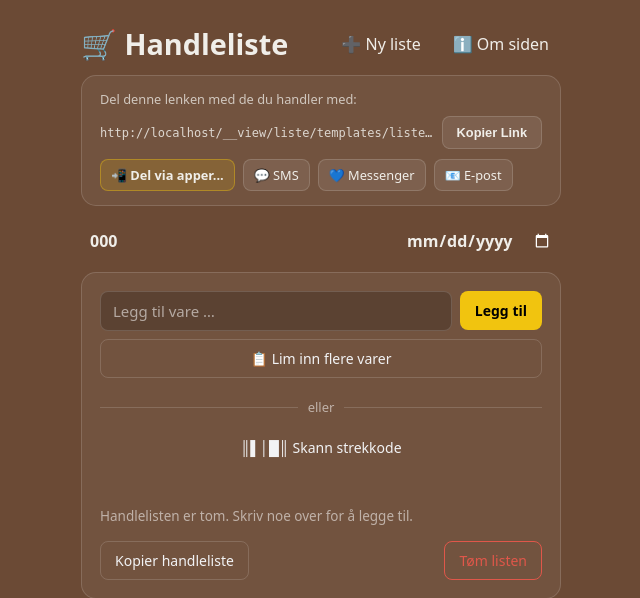
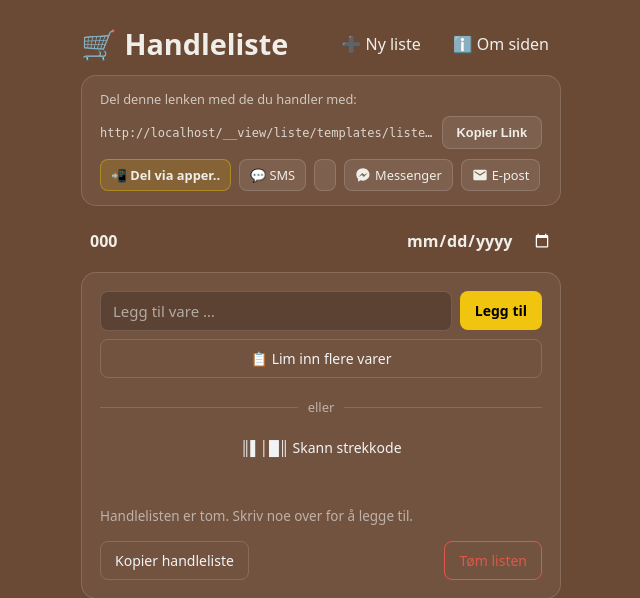
Before and after one commit to stiann91/handleliste-web, a Django app: template liste/templates/liste/side.html in a window 1280 px wide. Shown: the top 598 px of the page, without its empty margins (315-955 px from the left). Run offline with Django 5.2, Linux system fonts and the light colour scheme; the template is opened without the code that fills it: most values are stand-ins (such as "Sample title", 1, 10 or a date in 2020); some libraries are stand-ins or nearby versions.

Commit message:
ikon oppdatering

```diff
--- a/liste/templates/liste/side.html
+++ b/liste/templates/liste/side.html
@@ -169,13 +169,23 @@
       <div class="share-buttons-row">
         <!-- Vises kun på mobiler/enheter som støtter systemets delemeny -->
         <button type="button" id="sl-native-share" class="share-btn share-native-btn" hidden>
-          📲 Del via apper...
+          📲 Del via apper..
         </button>
 
         <!-- Standard direkte-lenker -->
         <a href="sms:?&body=Se%20på%20handlelisten%20vår:%20{{ request.build_absolute_uri|urlencode }}" class="share-btn sms-btn">💬 SMS</a>
-        <a href="fb-messenger://share/?link={{ request.build_absolute_uri|urlencode }}" target="_blank" rel="noopener" class="share-btn messenger-btn">💙 Messenger</a>
-        <a href="mailto:?subject=Handleliste&body=Hei,%20her%20er%20handlelisten%20vår:%20{{ request.build_absolute_uri|urlencode }}" class="share-btn email-btn">📧 E-post</a>
+        <a href="fb-messenger://share/?link={{ request.build_absolute_uri|urlencode }}" target="_blank" rel="noopener" class="share-btn messenger-btn">
+		<a href="fb-messenger://share/?link={{ request.build_absolute_uri|urlencode }}" target="_blank" rel="noopener" class="share-btn messenger-btn" title="Del på Messenger">
+    <svg class="share-icon" viewBox="0 0 24 24" width="16" height="16" fill="currentColor">
+      <path d="M12 2C6.477 2 2 6.145 2 11.258c0 2.51 1.01 4.787 2.646 6.438V22l3.65-2.004c1.07.297 2.215.46 3.404.46 5.523 0 10-4.145 10-9.258C21.7 6.145 17.223 2 12 2zm1.185 13.08l-2.73-2.91-5.334 2.91 5.862-6.225 2.73 2.91 5.334-2.91-5.862 6.225z"/>
+    </svg>
+    Messenger
+  </a></a>
+        <a href="mailto:?subject=Handleliste&body=Hei,%20her%20er%20handlelisten%20vår:%20{{ request.build_absolute_uri|urlencode }}" class="share-btn email-btn">
+		<svg class="share-icon" viewBox="0 0 24 24" width="16" height="16" fill="currentColor">
+      <path d="M20 4H4c-1.1 0-1.99.9-1.99 2L2 18c0 1.1.9 2 2 2h16c1.1 0 2-.9 2-2V6c0-1.1-.9-2-2-2zm0 4l-8 5-8-5V6l8 5 8-5v2z"/>
+    </svg>
+    E-post</a>
       </div>
     </div>
 
```
